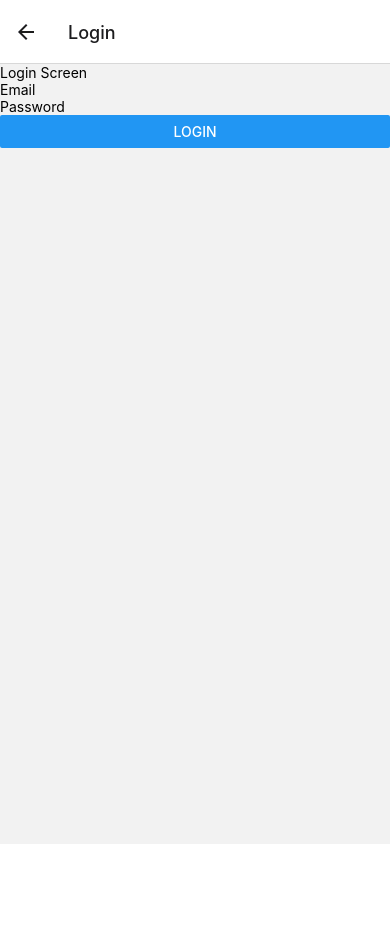
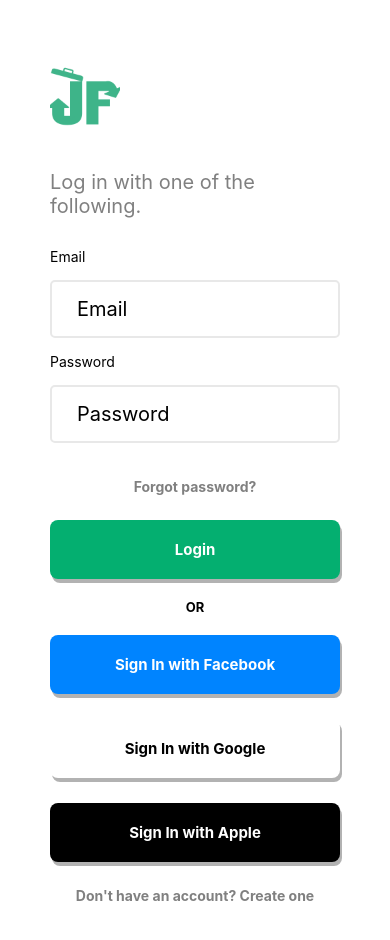
Before and after one commit to ProjJunkFree/JunkFree, a React Native app: screen /Login in a window 390 px wide. Shown: the top 940 px of the page. Before the commit the page ends 844 px from the top, so only its background shows below. Built offline with nearby package versions, Linux system fonts and the light colour scheme.

Commit message:
Style login Page - Handayan

```diff
--- a/App.js
+++ b/App.js
@@ -5,10 +5,12 @@
 const Stack = createStackNavigator();
 
 import WelcomeScreen from "./components/WelcomeScreen";
-import LoginScreen from "./components/LoginScreen";
+// import LoginScreen from "./components/LoginScreen";
 import SignupScreen from "./components/SignupScreen";
 import HomeScreen from "./components/HomeScreen";
 import ProfileScreen from "./components/ProfileScreen";
+import { StyleSheet, View, Text} from 'react-native';
+import LoginScreen from './screens/LoginScreen';
 
 export default function App() {
   return (
@@ -20,6 +22,10 @@
         <Stack.Screen name="Home" component={HomeScreen} />
         <Stack.Screen name="Profile" component={ProfileScreen} />
       </Stack.Navigator>
+      <View>
+      <LoginScreen />
+    </View>
     </NavigationContainer>
+
   );
 }
--- /dev/null
+++ b/components/CustomButton/CustomButton.js
@@ -0,0 +1,63 @@
+import React from 'react'
+import { View, Text, StyleSheet, Pressable} from 'react-native'
+
+const CustomButton = ({onPress,text,type = "PRIMARY", bgColor, fgColor}) => {
+  return (
+    <Pressable
+    onPress={onPress}
+    style={[styles.container,
+    styles[`container_${type}`],
+    bgColor ? {backgroundColor: bgColor} : {}
+    ]}>
+
+    <Text style={[styles.text,
+    styles[`text_${type}`],
+    fgColor ? {color: fgColor} : {}
+    ]}>{text}</Text>
+    </Pressable>
+
+  );
+};
+
+
+
+const styles = StyleSheet.create({
+    container: {
+
+
+        width: '100%',
+
+        padding: 20,
+        marginVertical: 5,
+
+        alignItems: 'center',
+        borderRadius: 8,
+        marginTop: 20,
+
+    },
+
+    container_PRIMARY: {
+        backgroundColor: '#04AF70',
+        shadowColor: 'black',
+        shadowOffset: {width:2, height: 4},
+        shadowOpacity: 0.3,
+    },
+
+    container_TERTIARY: {
+        padding: -10,
+    },
+
+    text: {
+        fontWeight: 'bold',
+        color: 'white',
+        fontSize: 15,
+
+    },
+
+    text_TERTIARY: {
+        color: 'grey',
+        fontSize: 14,
+    }
+})
+
+export default CustomButton;
--- /dev/null
+++ b/components/CustomButton/index.js
@@ -0,0 +1 @@
+export { default } from './CustomButton';
--- /dev/null
+++ b/components/CustomInput/CustomInput.js
@@ -0,0 +1,38 @@
+import React from 'react';
+import { View, Text, TextInput, StyleSheet} from 'react-native';
+
+const CustomInput = ({value, setValue, placeholder, secureTextEntry}) => {
+   return (
+        <View style={styles.container}>
+            <TextInput
+            value={value}
+            onChangeText={setValue}
+            placeholder={placeholder}
+            style={styles.input}
+            secureTextEntry={secureTextEntry}
+            />
+        </View>
+    );
+};
+
+const styles = StyleSheet.create({
+    container: {
+        backgroundColor: 'white',
+        width: '100%',
+
+        borderColor: '#e8e8e8',
+        borderWidth: 2,
+        borderRadius: 5,
+
+        paddingHorizontal: 10,
+        marginVertical: 15,
+
+    },
+    input: {
+        fontSize: 20,
+        padding: 15,
+
+    },
+});
+
+export default CustomInput;
--- /dev/null
+++ b/components/CustomInput/index.js
@@ -0,0 +1 @@
+export { default } from './CustomInput';
--- a/package.json
+++ b/package.json
@@ -13,12 +13,12 @@
     "@react-navigation/bottom-tabs": "^6.5.9",
     "@react-navigation/drawer": "^6.6.4",
     "@react-navigation/material-top-tabs": "^6.6.4",
-    "@react-navigation/native": "^6.1.8",
+    "@react-navigation/native": "^6.1.9",
     "@react-navigation/native-stack": "^6.9.14",
     "@react-navigation/stack": "^6.3.18",
     "axios": "^1.5.1",
     "expo": "~49.0.15",
-    "expo-font": "^11.6.0",
+    "expo-font": "~11.4.0",
     "expo-status-bar": "~1.6.0",
     "react": "18.2.0",
     "react-native": "0.72.6",
@@ -26,7 +26,7 @@
     "react-native-gesture-handler": "~2.12.0",
     "react-native-pager-view": "6.2.0",
     "react-native-reanimated": "~3.3.0",
-    "react-native-safe-area-context": "^4.6.3",
+    "react-native-safe-area-context": "4.6.3",
     "react-native-screens": "~3.22.0",
     "react-native-tab-view": "^3.5.2"
   },
--- /dev/null
+++ b/screens/LoginScreen/LoginScreen.js
@@ -0,0 +1,147 @@
+import React, {useState} from 'react';
+import { View, Text, Image, StyleSheet, useWindowDimensions, ScrollView} from 'react-native';
+import Logo from '../../assets/images/junk.png';
+import CustomInput from '../../components/CustomInput';
+import CustomButton from '../../components/CustomButton';
+
+
+
+
+function LoginScreen({ navigation }) {
+    const [email, setEmail] = React.useState("");
+    const [password, setPassword] = React.useState("");
+
+    const onSignInPressed = () => {
+        if (email === "user@example.com" && password === "password") {
+            console.warn("HI nako");
+            navigation.navigate("Home");
+          }
+        };
+
+        // Implement your login logic here
+        // Check the credentials, and if they are correct, navigate to the Home screen
+    // const [email, setEmail] = useState('');
+    // const [password, setPassword] = useState('');
+
+
+    const {height} = useWindowDimensions();
+
+    // const onSignInPressed = () => {
+    //     console.warn("Logged in");
+    // }
+
+    const onForgotPasswordPressed = () => {
+        console.warn("onForgotPasswoord");
+    }
+
+    const onSignInFacebook = () => {
+        console.warn("Your Facebook account has been logged in");
+    }
+
+    const onSignInGoogle = () => {
+        console.warn("Your Google account has been logged in");
+    }
+
+    const onSignInApple = () => {
+        console.warn("Your Apple account has beenLogged in");
+    }
+
+    const onSignUpPressed = () => {
+        console.warn("onSignUp");
+    }
+
+    return (
+        <ScrollView showsVerticalScrollIndicator={false}>
+        <View style={styles.root}>
+            <Image
+            source={Logo}
+            style={[styles.logo, {height: height * 0.3}]} />
+
+            <Text style={styles.text2}>Log in with one of the following.</Text>
+
+            <Text>Email</Text>
+            <CustomInput
+            placeholder = "Email"
+            value={email}
+            setValue={setEmail}
+            />
+
+            <Text>Password</Text>
+            <CustomInput
+            placeholder ="Password"
+            value={password}
+            setValue={setPassword}
+            secureTextEntry={true}
+            />
+
+            <CustomButton
+            text="Forgot password?" onPress={onForgotPasswordPressed} type="TERTIARY"
+            />
+
+
+            <CustomButton
+            text="Login"
+            onPress={onSignInPressed}
+            />
+            <Text style={styles.text}>OR</Text>
+
+            <CustomButton
+            text="Sign In with Facebook"
+            onPress={onSignInFacebook}
+            bgColor="#0084FF"
+            fgColor="white"
+            />
+
+            <CustomButton
+            text="Sign In with Google"
+            onPress={onSignInGoogle}
+            bgColor="white"
+            fgColor="black"
+            />
+            <CustomButton
+            text="Sign In with Apple"
+            onPress={onSignInApple}
+            bgColor="black"
+            fgColor="white"
+            />
+
+            <CustomButton
+            text="Don't have an account? Create one" onPress={onSignUpPressed} type="TERTIARY"
+            />
+        </View>
+        </ScrollView>
+    );
+};
+
+const styles = StyleSheet.create({
+    root: {
+
+        padding: 50,
+
+    },
+
+    logo: {
+        width: '100%',
+        maxWidth: 70,
+        maxHeight: 100,
+        marginBottom: 20,
+
+    },
+
+    text: {
+        marginTop: 15,
+        textAlign: 'center',
+        fontWeight: 'bold',
+        fontSize: 13,
+
+    },
+
+    text2: {
+            color: 'grey',
+            fontSize: 20,
+            marginBottom: 30,
+
+    },
+});
+
+export default LoginScreen;
--- /dev/null
+++ b/screens/LoginScreen/index.js
@@ -0,0 +1 @@
+export { default } from './LoginScreen';
```
Also changed, not shown: assets/images/junk.png (added), 1 other file (tests, documents, lock files or other folders).
